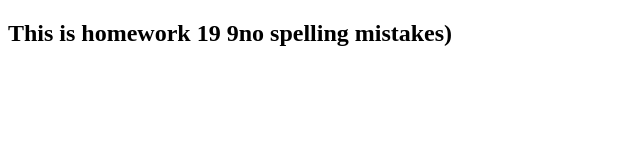
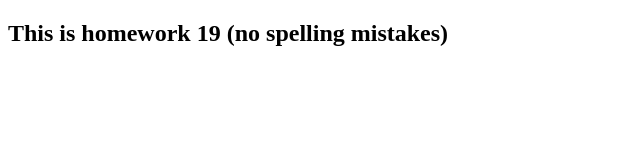
Before and after one commit to spurkovi/homework19, a plain HTML site: page index.html in a window 1280 px wide. Shown: the full height of the page, 0-640 px from the left. Drawn offline with Linux system fonts and the light colour scheme.

Commit message:
spelling

```diff
--- a/index.html
+++ b/index.html
@@ -4,6 +4,6 @@
     <body>
 
         <section>
-            <h1>This is homework 19 9no spelling mistakes)</h1>
+            <h1>This is homework 19 (no spelling mistakes)</h1>
         </section>
     </body>
```
